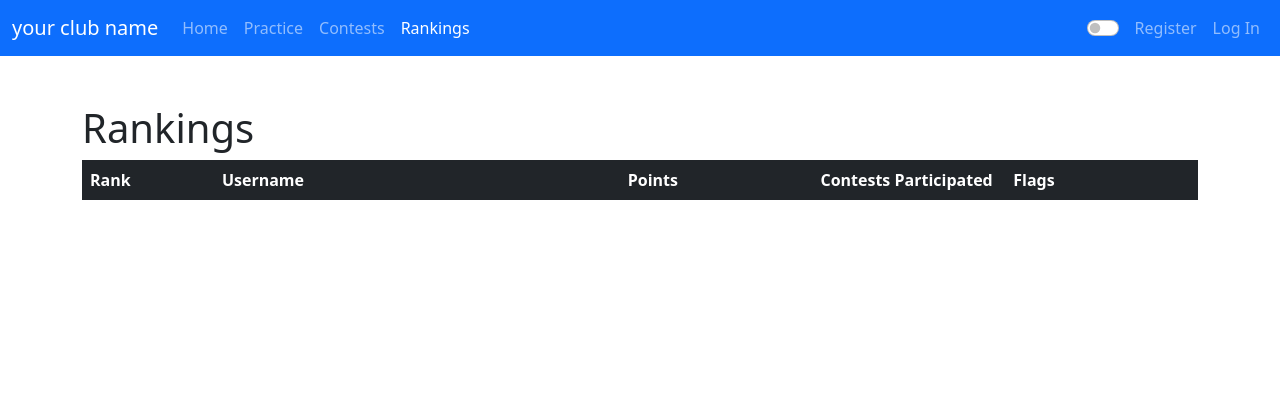
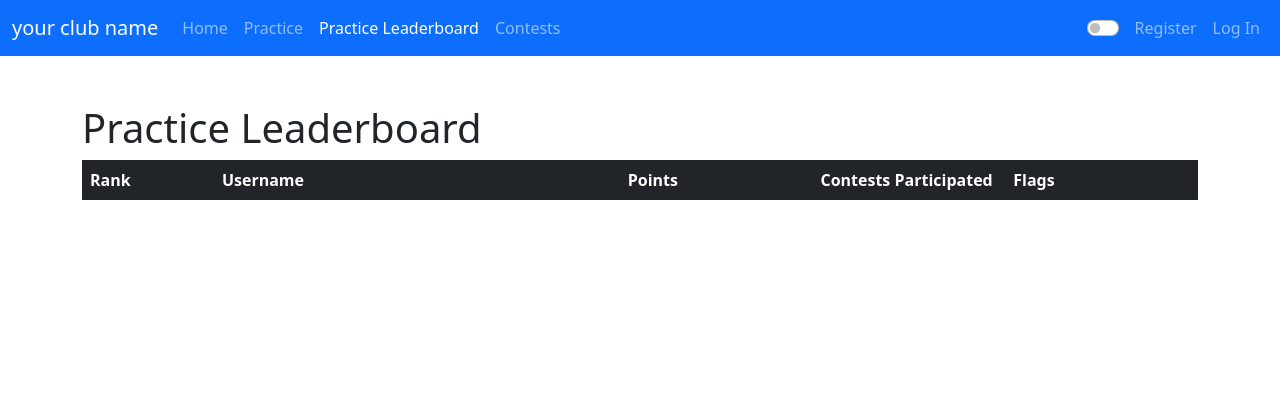
Before and after one commit to jdabtieu/CTFOJ, a Flask app: page /ranking in a window 1280 px wide. Shown: the top 420 px of the page. Run offline with Flask 3, Linux system fonts and the light colour scheme; data that the repository does not hold is empty; parts of the project's set-up code (start-up, migrations or seed data) failed here and were passed over; some libraries are stand-ins or nearby versions.

Commit message:
Add dedicated Practice / Contest Scoreboard buttons
Fixes #214

```diff
--- a/src/application.py
+++ b/src/application.py
@@ -678,8 +678,8 @@ def problems():
     categories.sort(key=lambda x: x['category'])
 
     is_ongoing_contest = len(db.execute(
-        ("SELECT id AS n FROM contests WHERE end > datetime('now') AND "
-         "start <= datetime('now') ORDER BY end DESC")))
+        "SELECT * FROM contests WHERE end > datetime('now') AND start <= datetime('now')"
+    ))
 
     return render_template('problem/problems.html',
                            data=data, solved=solved, length=-(-length // 50),
@@ -786,7 +786,13 @@ def profile(username):
 @app.route("/ranking")
 def ranking():
     user_info = db.execute("SELECT * FROM users WHERE verified=1 ORDER BY total_points DESC")
-    return render_template("ranking.html", user_data=user_info)
+
+    is_ongoing_contest = len(db.execute(
+        "SELECT * FROM contests WHERE end > datetime('now') AND start <= datetime('now')"
+    ))
+
+    return render_template("ranking.html", user_data=user_info,
+                           is_ongoing_contest=is_ongoing_contest)
 
 
 # Error handling
--- a/src/templates/contest/contest_problem.html
+++ b/src/templates/contest/contest_problem.html
@@ -1,4 +1,4 @@
-{% extends "layout.html" %}
+{% extends "contest/layout.html" %}
 
 {% block title %}{{ data["name"] }}{% endblock %}
 {% block active %}Contests{% endblock %}
--- a/src/templates/contest/contest_problem_noexist.html
+++ b/src/templates/contest/contest_problem_noexist.html
@@ -1,4 +1,4 @@
-{% extends "layout.html" %}
+{% extends "contest/layout.html" %}
 
 {% block title %}Nonexistent problem{% endblock %}
 {% block active %}Contests{% endblock %}
--- a/src/templates/contest/create_problem.html
+++ b/src/templates/contest/create_problem.html
@@ -1,4 +1,4 @@
-{% extends "layout.html" %}
+{% extends "contest/layout.html" %}
 
 {% block title %}Create Problem{% endblock %}
 {% block active %}Contests{% endblock %}
--- a/src/templates/contest/draft_problems.html
+++ b/src/templates/contest/draft_problems.html
@@ -1,4 +1,4 @@
-{% extends "layout.html" %}
+{% extends "contest/layout.html" %}
 
 {% block title %}{{ title }} Draft Problems{% endblock %}
 {% block active %}Contests{% endblock %}
--- a/src/templates/contest/edit_problem.html
+++ b/src/templates/contest/edit_problem.html
@@ -1,4 +1,4 @@
-{% extends "layout.html" %}
+{% extends "contest/layout.html" %}
 
 {% block title %}Edit {{ data["name"] }}{% endblock %}
 {% block active %}Contests{% endblock %}
--- a/src/templates/contest/export_problem.html
+++ b/src/templates/contest/export_problem.html
@@ -1,4 +1,4 @@
-{% extends "layout.html" %}
+{% extends "contest/layout.html" %}
 
 {% block title %}Export {{ data["name"] }}{% endblock %}
 {% block active %}Contests{% endblock %}
--- /dev/null
+++ b/src/templates/contest/layout.html
@@ -0,0 +1,5 @@
+{% extends "layout.html" %}
+
+{% block contest_leaderboard %}
+<li><a class="nav-link" href="{{ '/'.join(request.path.split('/')[:3]) }}/scoreboard">Contest Leaderboard</a></li>
+{% endblock %}
--- a/src/templates/contest/notify.html
+++ b/src/templates/contest/notify.html
@@ -1,4 +1,4 @@
-{% extends "layout.html" %}
+{% extends "contest/layout.html" %}
 
 {% block title %}Notify Participants{% endblock %}
 {% block active %}Contests{% endblock %}
--- a/src/templates/contest/scoreboard.html
+++ b/src/templates/contest/scoreboard.html
@@ -1,7 +1,7 @@
-{% extends "layout.html" %}
+{% extends "contest/layout.html" %}
 
 {% block title %}{{ title }} Scoreboard{% endblock %}
-{% block active %}Contests{% endblock %}
+{% block active %}Contest Leaderboard{% endblock %}
 
 {% block main %}
 <h1><a href="{{ request.path[:-11] }}">{{ title }}</a></h1>
--- a/src/templates/layout.html
+++ b/src/templates/layout.html
@@ -27,8 +27,9 @@
                     <ul class="navbar-nav me-auto">
                         <li><a class="nav-link" href="/">Home</a></li>
                         <li><a class="nav-link" href="/problems">Practice</a></li>
+                        <li><a class="nav-link" href="/ranking">Practice Leaderboard</a></li>
                         <li><a class="nav-link" href="/contests">Contests</a></li>
-                        <li><a class="nav-link" href="/ranking">Rankings</a></li>
+                        {% block contest_leaderboard %}{% endblock %}
                         {% if check_perm(["ADMIN", "SUPERADMIN", "PROBLEM_MANAGER"]) %}
                             <li><a class="nav-link" href="/admin/console">Admin Console</a></li>
                         {% endif %}
--- a/src/templates/ranking.html
+++ b/src/templates/ranking.html
@@ -1,10 +1,20 @@
 {% extends "layout.html" %}
 
-{% block title %}Rankings{% endblock %}
-{% block active %}Rankings{% endblock %}
+{% block title %}Practice Leaderboard{% endblock %}
+{% block active %}Practice Leaderboard{% endblock %}
 
 {% block main %}
-<h1>Rankings</h1>
+<h1>Practice Leaderboard</h1>
+{% if is_ongoing_contest %}
+<div class="alert alert-danger alert-dismissible fade show" role="alert">
+        There is currently an ongoing contest. To view its scoreboard, go to the <a href="/contests">Contests</a> page, enter the contest, and then click "Contest Leaderboard" at the top of the page.
+        This scoreboard is only for <b>practice problems unrelated to the contest</b>.
+        <button type="button"
+                class="btn-close"
+                data-bs-dismiss="alert"
+                aria-label="Close"></button>
+    </div>
+{% endif %}
 <div style="overflow-x: auto;">
     <table class="table table-hover table-full-width">
         <thead class="table-dark">
```
Also changed, not shown: src/templates/contest/contest.html (+2 -7 lines), src/tests/test_contest.py (+1 -0 lines), src/tests/test_pages.py (+2 -1 lines), src/views/contest.py (+2 -5 lines).
